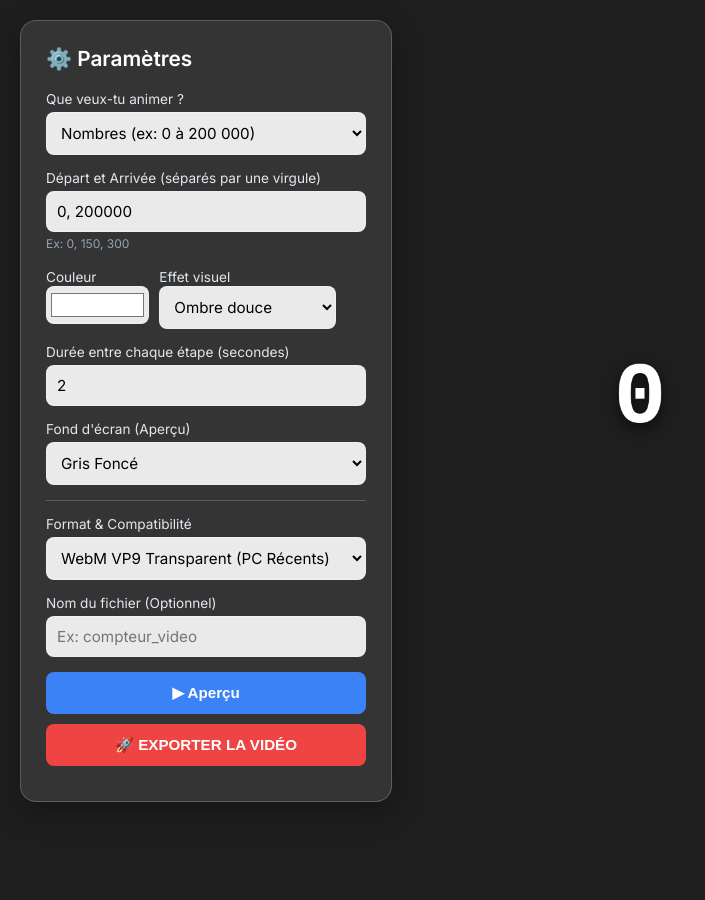
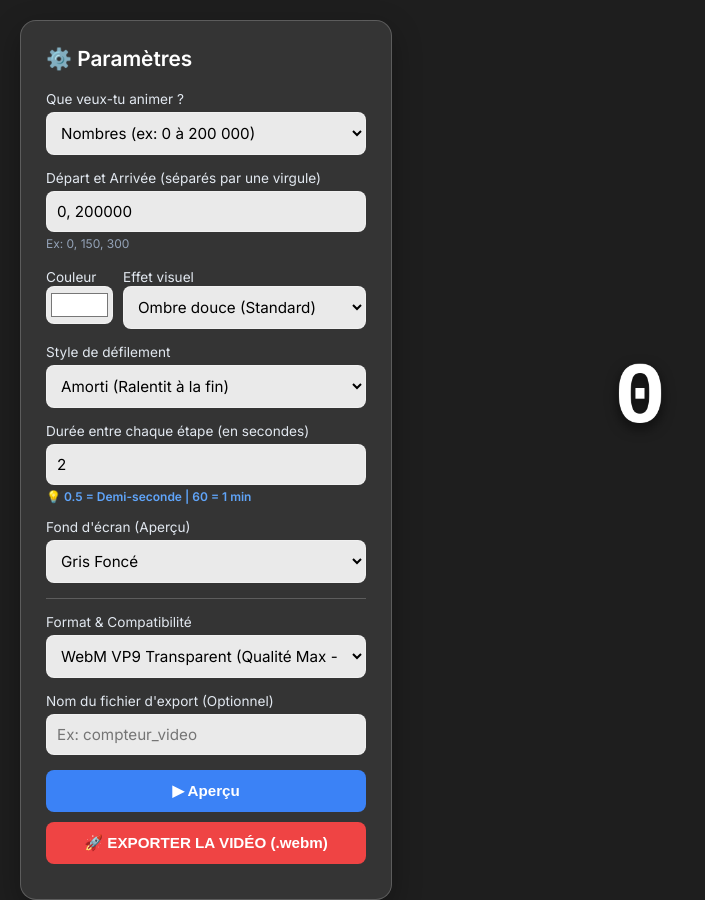
Before and after one commit to Lejuni0r/compteur-video, a plain HTML site: page index.html in a window 1280 px wide. Shown: the whole page, without its empty margins (0-705 px from the left). Before the commit the page ends 802 px from the top, so only its background shows below. Drawn offline with Linux system fonts and the light colour scheme.

Commit message:
Update index.html

```diff
--- a/index.html
+++ b/index.html
@@ -9,7 +9,6 @@
 </head>
 <body>
     <div id="controls" class="panel">
-
         <h2>⚙️ Paramètres</h2>
 
         <div class="input-group">
@@ -51,25 +50,36 @@
             <div style="flex: 2;">
                 <label>Effet visuel</label>
                 <select id="visual-effect">
-                    <option value="shadow">Ombre douce</option>
-                    <option value="arch">Courbure (Pont)</option>
-                    <option value="arch-inv">Courbure (Sourire)</option>
-                    <option value="skew">Inclinaison</option>
-                    <option value="neon">Lueur Néon</option>
+                    <option value="shadow">Ombre douce (Standard)</option>
+                    <option value="arch">Courbure en Arche (Pont)</option>
+                    <option value="arch-inv">Courbure Inversée (Sourire)</option>
+                    <option value="skew">Inclinaison (Vitesse)</option>
+                    <option value="neon">Lueur Néon (Glow)</option>
                 </select>
             </div>
         </div>
 
         <div class="input-group">
-            <label id="duration-label">Durée entre chaque étape (secondes)</label>
+            <label>Style de défilement</label>
+            <select id="easing-type">
+                <option value="easeOut">Amorti (Ralentit à la fin)</option>
+                <option value="linear">Linéaire (Vitesse constante)</option>
+            </select>
+        </div>
+
+        <div class="input-group">
+            <label id="duration-label">Durée entre chaque étape (en secondes)</label>
             <input type="number" id="duration" value="2" step="any" min="0.01">
+            <small class="hint-text" style="color: #60a5fa; font-weight: 600;">
+                💡 0.5 = Demi-seconde | 60 = 1 min
+            </small>
         </div>
 
         <div class="input-group">
             <label>Fond d'écran (Aperçu)</label>
             <select id="bg-color">
                 <option value="#1e1e1e">Gris Foncé</option>
-                <option value="transparent">Transparent (Par défaut)</option>
+                <option value="transparent">Transparent (Export par défaut)</option>
             </select>
         </div>
 
@@ -78,19 +88,19 @@
         <div class="input-group">
             <label>Format & Compatibilité</label>
             <select id="export-format">
-                <option value="vp9-alpha">WebM VP9 Transparent (PC Récents)</option>
+                <option value="vp9-alpha">WebM VP9 Transparent (Qualité Max - PC)</option>
                 <option value="vp8-alpha">WebM VP8 Transparent (Haute Compatibilité)</option>
-                <option value="green">Fond Vert Universel (Spécial Mobile)</option>
+                <option value="green">Fond Vert Universel (Spécial Smartphone)</option>
             </select>
         </div>
 
         <div class="input-group">
-            <label>Nom du fichier (Optionnel)</label>
+            <label>Nom du fichier d'export (Optionnel)</label>
             <input type="text" id="filename" placeholder="Ex: compteur_video">
         </div>
 
         <button id="start-btn">▶ Aperçu</button>
-        <button id="record-btn">🚀 EXPORTER LA VIDÉO</button>
+        <button id="record-btn">🚀 EXPORTER LA VIDÉO (.webm)</button>
         <p id="progress-text" style="display:none; text-align:center; color:#10b981; font-weight:bold; margin-top:10px;"></p>
     </div>
 
```
